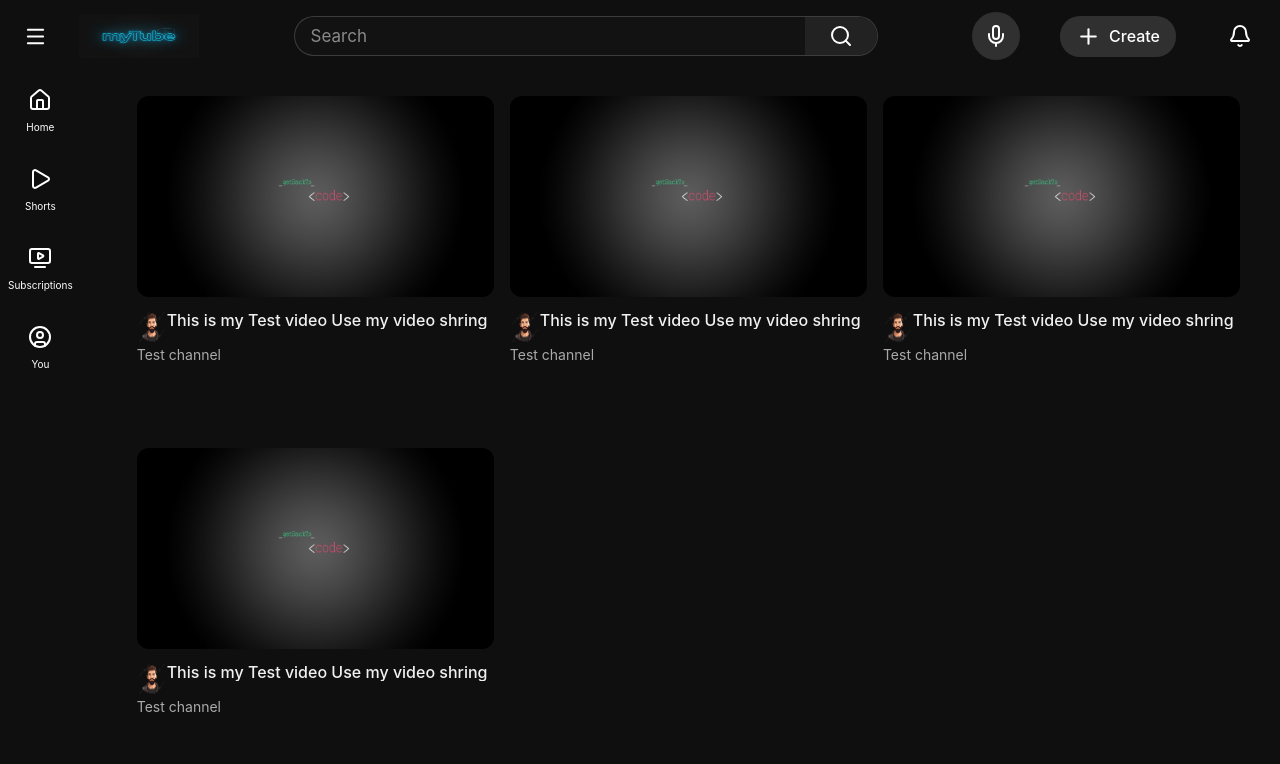
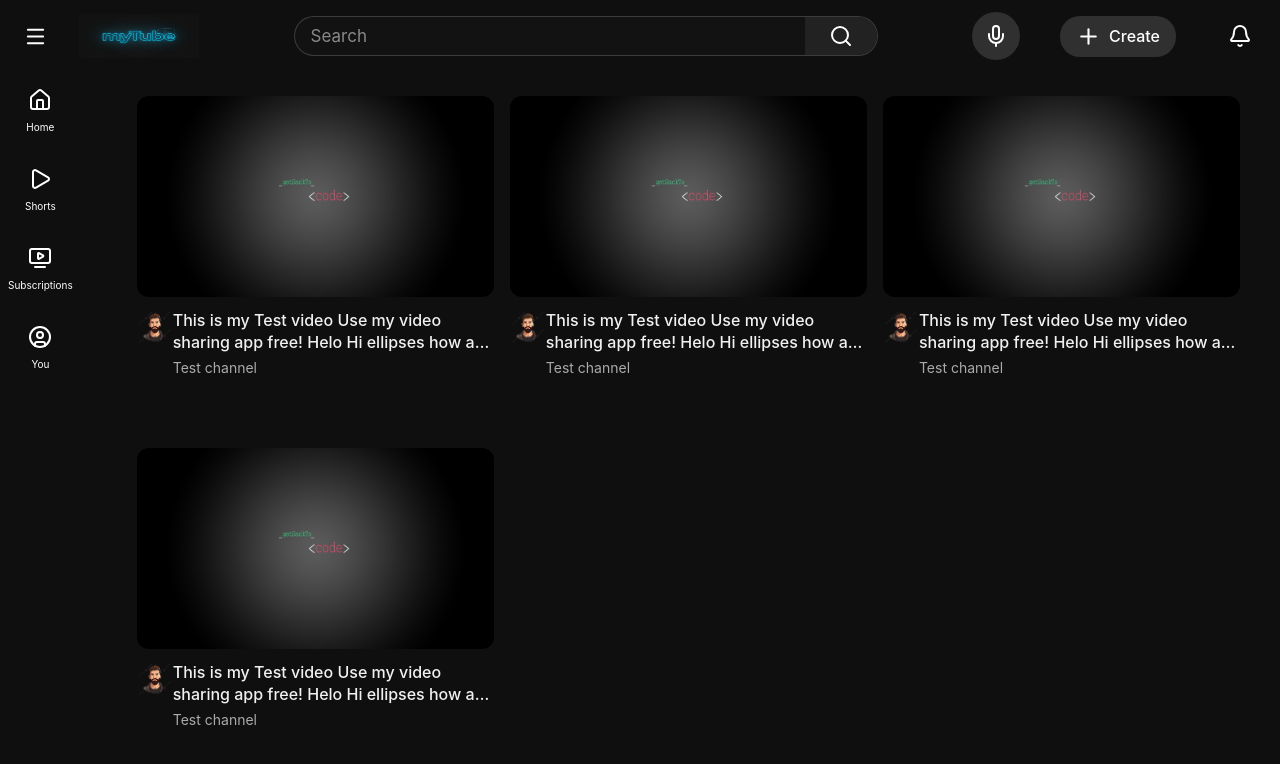
Before and after one commit to Hasnain-laghari-007/youtube, a React (Vite) app in the folder youtube-Frontend/: page / in a window 1280 px wide. Shown: the top 764 px of the page. Built offline with nearby package versions, Linux system fonts and the light colour scheme; no server answers.

Commit message:
correct component name and styling

```diff
--- a/youtube-Frontend/src/components/common/CardComponent.jsx
+++ /dev/null
@@ -1,26 +0,0 @@
-import thumbnail from "../../assets/thumbnail.jpg"
-import avatar from "../../assets/avatar.png"
-
-const CardComponent = () => {
-    return (
-        <div className="flex flex-col">
-            <img className="aspect-video w-full object-cover rounded-xl" src={thumbnail} alt="thumbnail" />
-
-            <div className="desc mt-3 flex">
-
-                <div className="avatar w-9 h-9 rounded-[50%]">
-                    <img className="w-full h-full" src={avatar} alt="avatar" />
-                </div>
-
-                <p className="videoTitle h-5 text-[16px]/[22px] font-medium text-[#f1f1f1] overflow-hidden text-ellipsis line-clamp-2">
-                    This is my Test video Use my video shring app free!
-                </p>
-            </div>
-            <span className="channel text-[14px] leading-5 font-normal text-[#aaaaaa]">
-                    Test channel
-                </span>
-        </div>
-    )
-}
-
-export default CardComponent
--- a/youtube-Frontend/src/components/common/CardComponentSkeletion.jsx
+++ /dev/null
@@ -1,21 +0,0 @@
-
-const CardComponentSkeletion = () => {
-    return (
-        <div className="flex flex-col animate-pulse">
-            <img className="aspect-video w-full object-cover rounded-xl bg-[]" src="" alt="thumbnail" />
-            <div className="desc mt-3 flex gap-x-3">
-
-                <div className="avatar w-9 h-9 rounded-[50%]">
-                </div>
-
-                <p className="videoTitle h-5 text-[16px]/[22px] font-medium text-[#0f0f0f] overflow-hidden text-ellipsis line-clamp-2">
-                </p>
-                <span className="channel text-[14px] leading-5 font-normal text-[#606060]">
-                </span>
-
-            </div>
-        </div>
-    )
-}
-
-export default CardComponentSkeletion
--- /dev/null
+++ b/youtube-Frontend/src/components/common/VideoCard.jsx
@@ -0,0 +1,31 @@
+import thumbnail from "../../assets/thumbnail.jpg"
+import avatar from "../../assets/avatar.png"
+
+const VideoCard = () => {
+    return (
+        <div className="videoCard flex flex-col">
+            <img className="aspect-video w-full object-cover rounded-xl" src={thumbnail} alt="thumbnail" />
+
+            <div className="desc mt-3 flex">
+
+                <div className="avatar w-9 h-9 rounded-[50%]">
+                    <img className="w-full h-full" src={avatar} alt="avatar" />
+                </div>
+
+                <div className="descriptionDiv flex flex-col items-start flex-1 space-y-1">
+                    <p className="videoTitle text-[16px]/[22px] font-medium text-[#f1f1f1] line-clamp-2">
+                        This is my Test video Use my video sharing app free!
+                        Helo Hi ellipses how are you checking your advantage
+                    </p>
+
+                    <button  className="channel text-[14px] truncate font-normal text-[#aaaaaa] hover:text-white cursor-pointer">
+                        Test channel
+                    </button>
+                </div>
+
+            </div>
+        </div>
+    )
+}
+
+export default VideoCard
--- /dev/null
+++ b/youtube-Frontend/src/components/common/VideoCardSkeletion.jsx
@@ -0,0 +1,22 @@
+const VideoCardSkeletion = () => {
+    return (
+        <div className="flex flex-col animate-pulse">
+            <img className="bg-[#272727] thumbnailSkeletion aspect-video w-full rounded-xl" src={""} alt="thumbnail" />
+
+            <div className="desc mt-3 flex">
+
+                <div className="avatar w-9 h-9 rounded-[50%] bg-[#272727]">
+                    <img className="w-full h-full" src="" alt="avatar" />
+                </div>
+
+                <div className="flex flex-col">
+                    <p className="bg-[#272727] h-5 flex-1"></p>
+
+                    <p className="bg-[#272727] h-5 flex-1/2"></p>
+                </div>
+            </div>
+        </div>
+    )
+}
+
+export default VideoCardSkeletion
--- a/youtube-Frontend/src/index.css
+++ b/youtube-Frontend/src/index.css
@@ -60,6 +60,36 @@
       transform: translateY(0);
     }
   }
+  /* Chrome, Edge, Safari */
+  .videoCard::-webkit-scrollbar {
+    width: 16px;
+    height: 16px;
+  }
+
+  .videoCard::-webkit-scrollbar-track {
+    background: #0f0f0f;
+  }
+
+  .videoCard::-webkit-scrollbar-thumb {
+    background-color: #717171;
+    border-radius: 8px;
+    border: 4px solid #0f0f0f; /* isse thumb patla nazar aata hai */
+    min-height: 48px;
+  }
+
+  .videoCard::-webkit-scrollbar-thumb:hover {
+    background-color: #909090;
+  }
+
+  .videoCard::-webkit-scrollbar-corner {
+    background: #0f0f0f;
+  }
+
+  /* Firefox */
+  * {
+    scrollbar-width: thin;
+    scrollbar-color: #717171 #0f0f0f;
+  }
 }
 
 @layer components {
--- a/youtube-Frontend/src/pages/Home.jsx
+++ b/youtube-Frontend/src/pages/Home.jsx
@@ -1,4 +1,4 @@
-import CardComponent from "../components/common/CardComponent.jsx"
+import VideoCard from "../components/common/VideoCard.jsx"
 
 const Home = () => {
   const videos = [{ id: Math.random() }, { id: Math.random() }, { id: Math.random() }, { id: Math.random() }]
@@ -7,10 +7,10 @@ const Home = () => {
   }
   delay()
   return (
-    <div className="h-full w-full p-10 grid grid-cols-[repeat(auto-fill,minmax(300px,1fr))] gap-x-4 gap-y-10">
+    <div className="h-full w-full overflow-x-hidden overflow-y-auto p-10 grid grid-cols-[repeat(auto-fill,minmax(300px,1fr))] gap-x-4 gap-y-10">
       {
         videos.map((video)=>(
-          <CardComponent key={video.id}/>
+          <VideoCard key={video.id}/>
         ))
       }
     </div>
```
